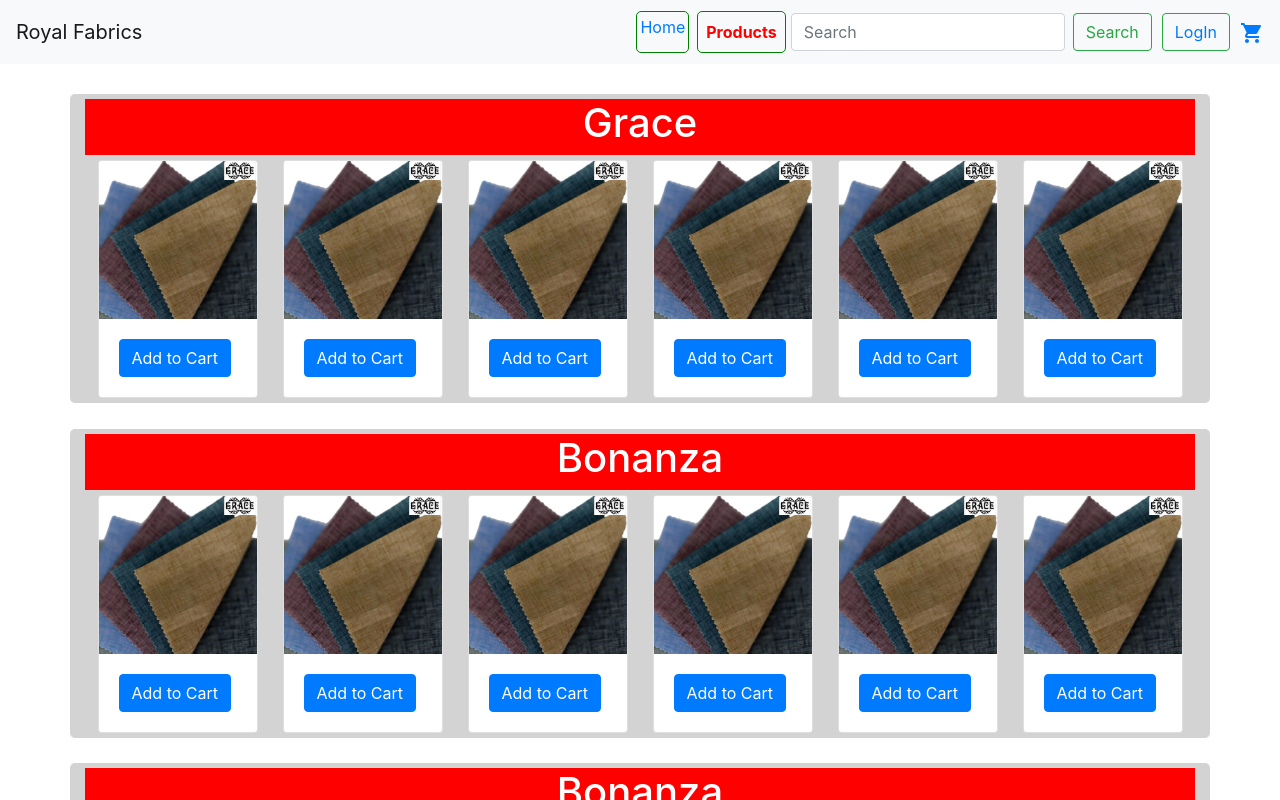
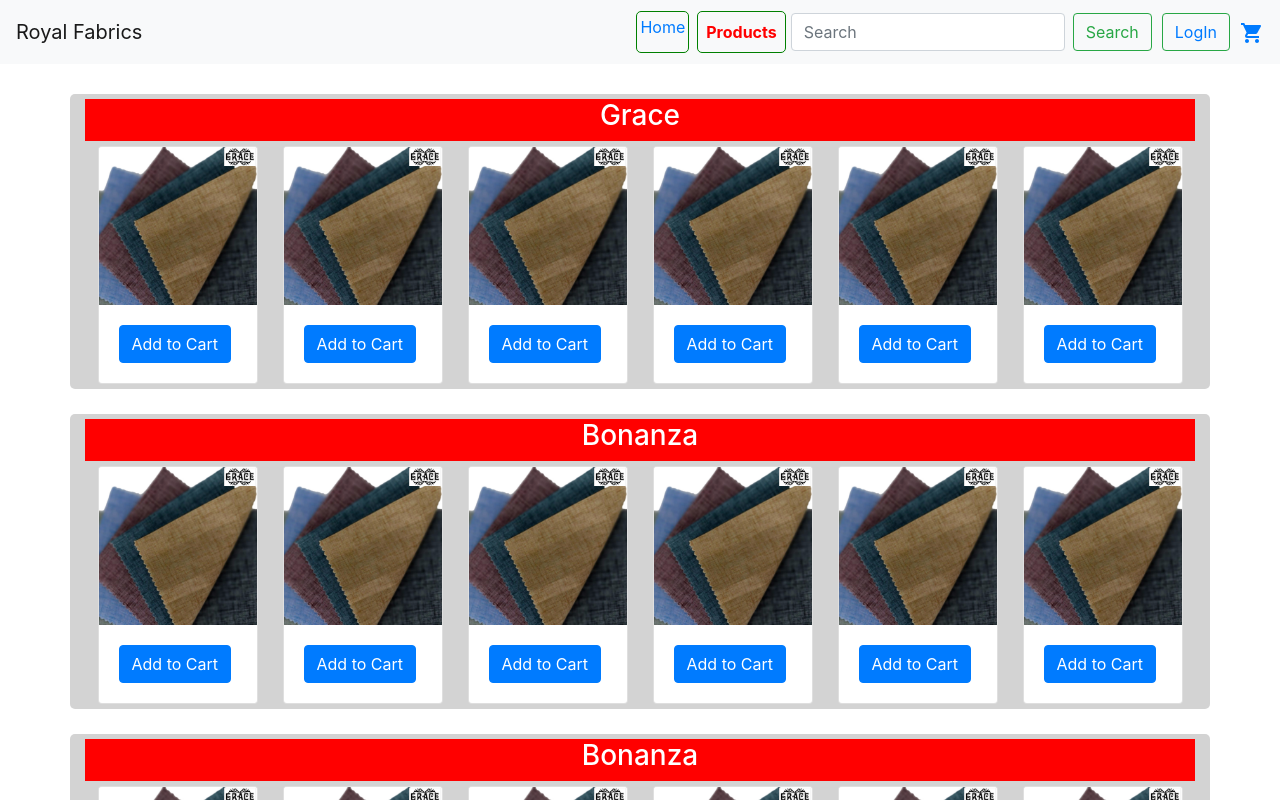
Before and after one commit to farhanmaneri/royalfabricsreact, a React (Create React App) app: page /products in a window 1280 px wide. Shown: the top 800 px of the page. Built offline with nearby package versions, Linux system fonts and the light colour scheme.

Commit message:
'styleUpdated'

```diff
--- a/src/Pages/Home.jsx
+++ b/src/Pages/Home.jsx
@@ -22,8 +22,7 @@
             <Carosuels />
             <AddSection />
             <MainCards />
-
-           <Footer/>
+            <Footer />
 
         </>
     )
--- a/src/components/common/Items.jsx
+++ b/src/components/common/Items.jsx
@@ -11,7 +11,7 @@
     return(
         <>
         <Container className='cardContainer' >
-<Container className='heading' fluid><h1>{val.product} </h1></Container>
+<Container className='heading' fluid><h3>{val.product} </h3></Container>
     { ProductsData.map((val) => {
                 return (
                     <div>
```
Also changed, not shown: 1 other file (tests, documents, lock files or other folders).
